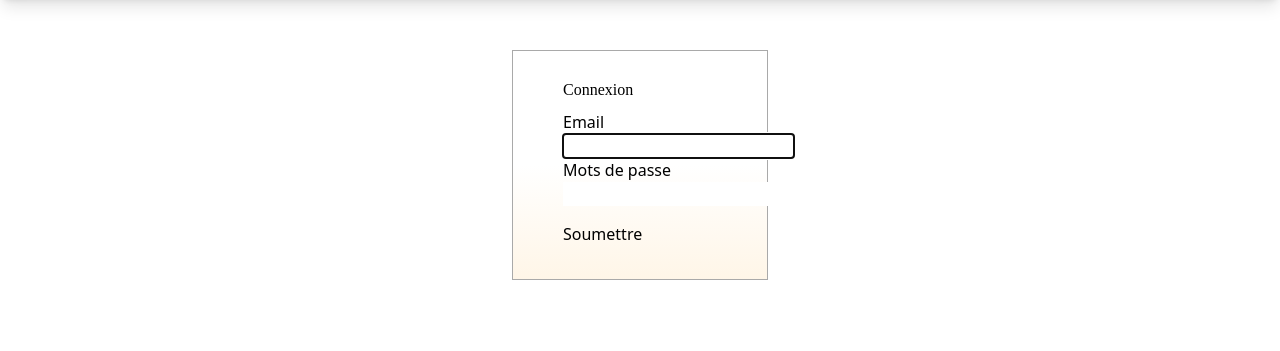
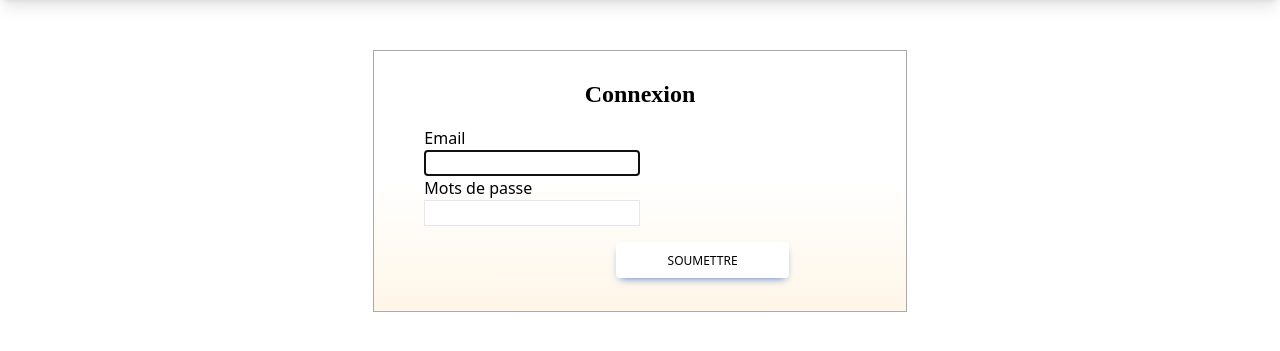
Before and after one commit to baxter08/exo_e_commerce, a Symfony app: template templates/security/login.html.twig in a window 1280 px wide. Shown: the part 80-431 px from the top of the page. Run offline with Twig, Linux system fonts and the light colour scheme; the template is opened without the code that fills it, so the values that code supplies are empty; style sheets or scripts are compiled from the project's sources; some libraries are stand-ins or nearby versions.

Commit message:
front inscription connexion devis

```diff
--- a/templates/pages/inscription/index.html.twig
+++ b/templates/pages/inscription/index.html.twig
@@ -6,7 +6,7 @@
 {% block body %}
 <div class="ensemble_form md:container md:mx-auto sm:w-5/12">
 
-         <h1 class="h3 mb-2 mt-3 text-center text-2xl font-semibold mb-4">Inscription</h1>
+         <h1 class="h3  mt-3 text-center text-2xl font-semibold mb-4">Inscription</h1>
 
         {{form(form)}}
         {% for message in app.flashes('success') %}
--- a/templates/security/login.html.twig
+++ b/templates/security/login.html.twig
@@ -4,18 +4,18 @@
 
 {% block body %}
 <form method="POST">
-<div class="ensemble_form">
-    <h1 class="h3 mb-2 mt-3 font-weight-normal">Connexion</h1>
+<div class="ensemble_form md:container md:mx-auto sm:w-5/12">
+    <h1 class="h3 mt-3 text-center text-2xl font-semibold mb-4">Connexion</h1>
     <label for="inputEmail">Email</label>
-    <input type="email" value="{{ last_username }}" name="email" id="inputEmail" class="form-control" autocomplete="email" required autofocus>
+    <input type="email" value="{{ last_username }}" name="email" id="inputEmail" class="form-control border flex flex-wrap w-1/2 " autocomplete="email" required autofocus>
     <label for="inputPassword mt-2">Mots de passe</label>
-    <input type="password" name="password" id="inputPassword" class="form-control" autocomplete="current-password" required>
+    <input type="password" name="password" id="inputPassword" class="form-control border flex flex-wrap w-1/2 " autocomplete="current-password" required>
 
     <input type="hidden" name="_csrf_token"
            value="{{ csrf_token('authenticate') }}"
     >
     <input type="hidden" id="recaptchaResponse" name="recaptcha-response">
-     <button class="btn btn-info text-black mt-4" type="submit">
+     <button class="dark:active:shadow-[0_8px_9px_-4px_rgba(59,113,202,0.2),0_4px_18px_0_rgba(59,113,202,0.1)]] inline-block w-full rounded bg-white px-6 pb-2 pt-2.5 text-xs font-medium uppercase leading-normal text-black shadow-[0_4px_9px_-4px_#3b71ca] transition duration-150 ease-in-out hover:bg-primary-600 hover:shadow-[0_8px_9px_-4px_rgba(59,113,202,0.3),0_4px_18px_0_rgba(59,113,202,0.2)] focus:bg-primary-600 focus:shadow-[0_8px_9px_-4px_rgba(59,113,202,0.3),0_4px_18px_0_rgba(59,113,202,0.2)] focus:outline-none focus:ring-0 active:bg-primary-700 active:shadow-[0_8px_9px_-4px_rgba(59,113,202,0.3),0_4px_18px_0_rgba(59,113,202,0.2)] dark:shadow-[0_4px_9px_-4px_rgba(59,113,202,0.5)] dark:hover:shadow-[0_8px_9px_-4px_rgba(59,113,202,0.2),0_4px_18px_0_rgba(59,113,202,0.1)] dark:focus:shadow-[0_8px_9px_-4px_rgba(59,113,202,0.2),0_4px_18px_0_rgba(59,113,202,0.1)] xl:ml-48 sm:ml-24 mt-4 sm:w-2/5" type="submit">
         Soumettre
     </button>
     </div>
```
Also changed, not shown: templates/devis/index.html.twig (+12 -1 lines), 1 other file.
